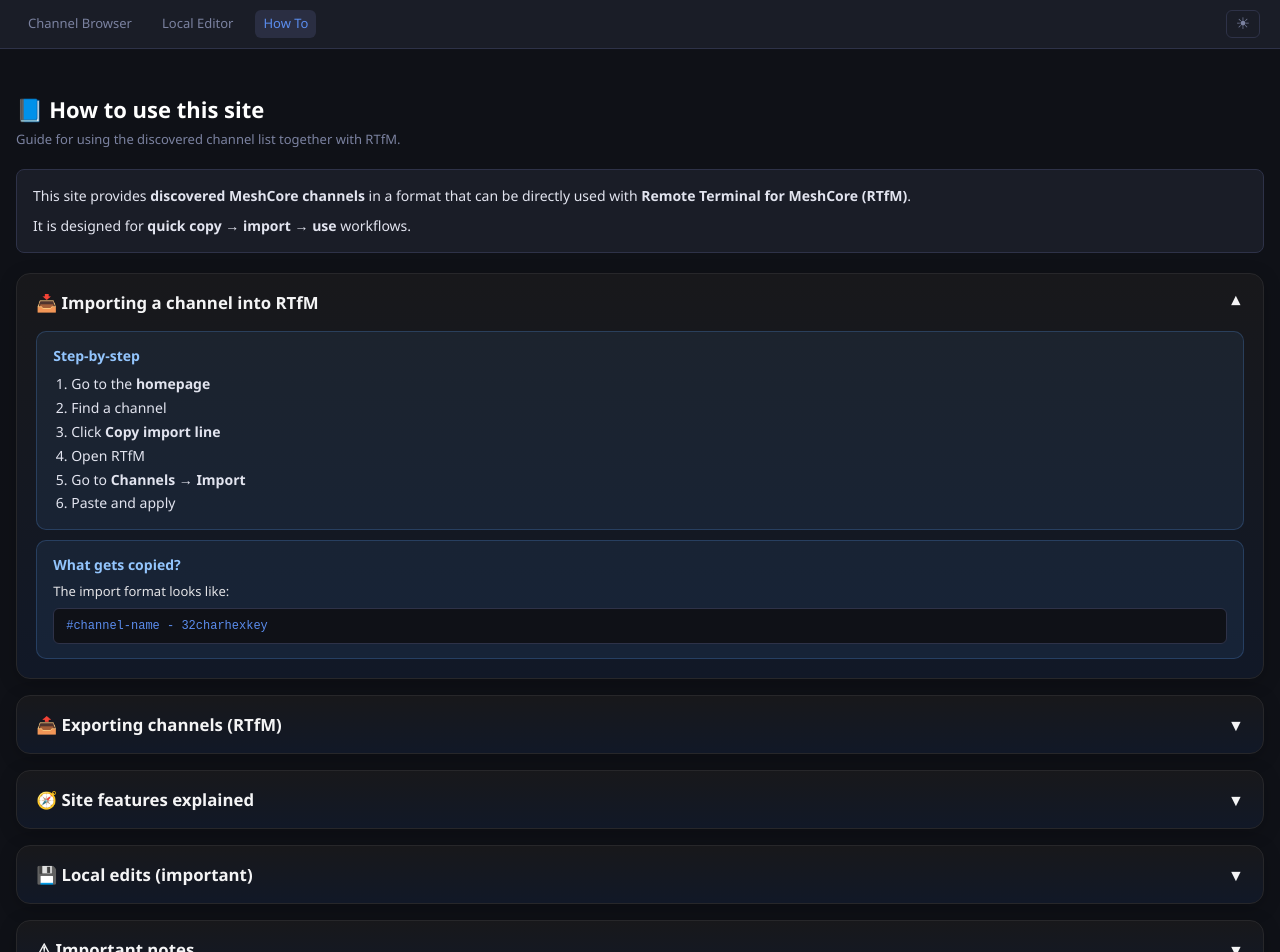
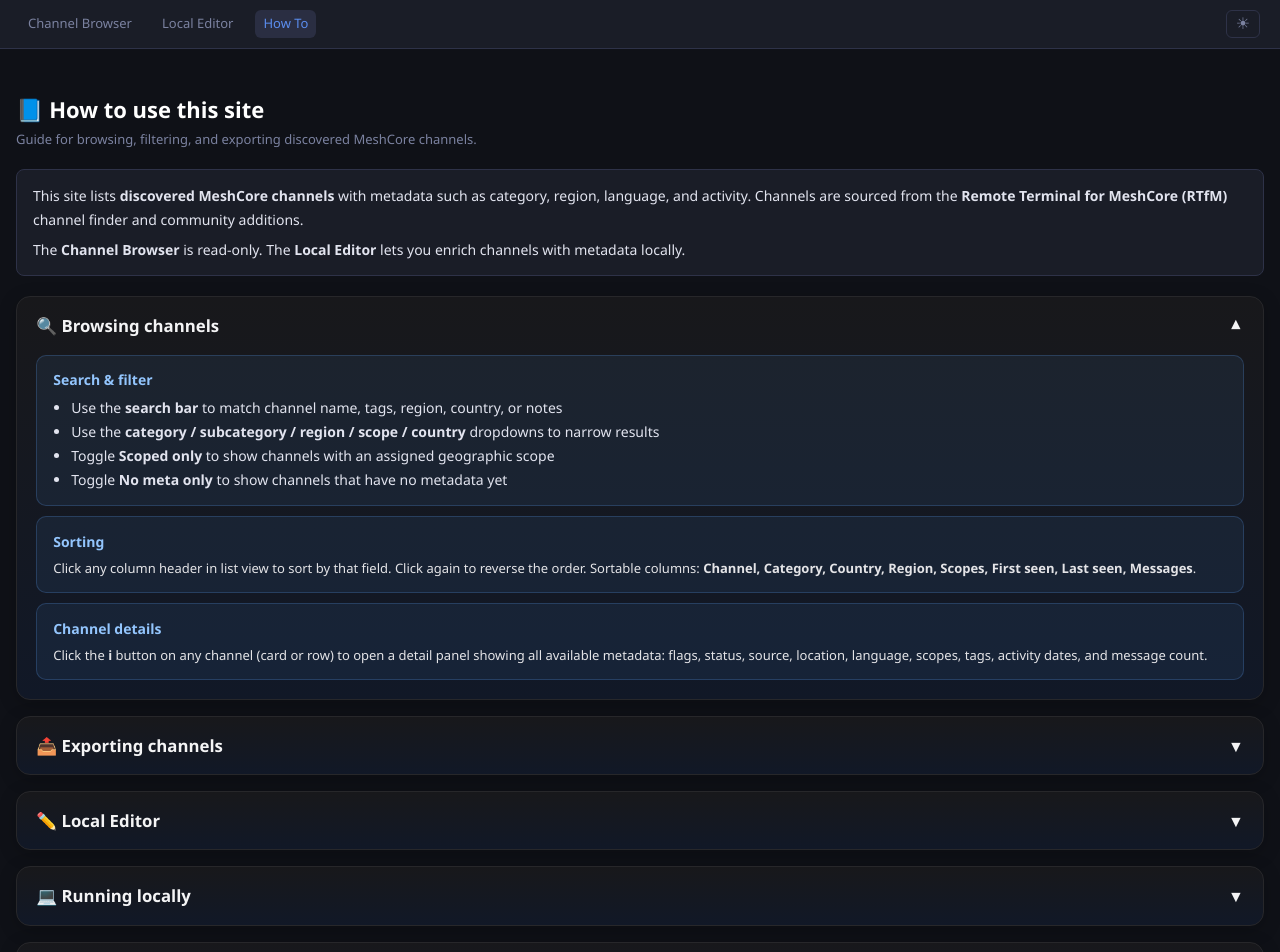
Before and after one commit to Elektr0Vodka/meshcore-nl-discovered-channels, a React (Vite) app: page /#/how-to in a window 1280 px wide. Shown: the top 952 px of the page. Built offline with nearby package versions, Linux system fonts and the light colour scheme.

Commit message:
docs: rewrite HowToPage and README to reflect current state; add local setup guide

```diff
--- a/src/pages/HowToPage.tsx
+++ b/src/pages/HowToPage.tsx
@@ -7,118 +7,229 @@
       <div className="page">
         <div className="header">
           <h1>📘 How to use this site</h1>
-        <p>Guide for using the discovered channel list together with RTfM.</p>
+          <p>Guide for browsing, filtering, and exporting discovered MeshCore channels.</p>
         </div>
 
         <div className="how-to-intro">
           <p>
-          This site provides <strong>discovered MeshCore channels</strong> in a format that can be
-          directly used with <strong>Remote Terminal for MeshCore (RTfM)</strong>.
+            This site lists <strong>discovered MeshCore channels</strong> with metadata such as
+            category, region, language, and activity. Channels are sourced from the{' '}
+            <strong>Remote Terminal for MeshCore (RTfM)</strong> channel finder and community
+            additions.
           </p>
           <p style={{ marginTop: 6 }}>
-          It is designed for <strong>quick copy → import → use</strong> workflows.
+            The <strong>Channel Browser</strong> is read-only. The{' '}
+            <strong>Local Editor</strong> lets you enrich channels with metadata locally.
           </p>
         </div>
 
+        {/* ── Channel Browser ──────────────────────────────────────────────── */}
         <details className="info-panel" open>
           <summary>
-          <span>📥 Importing a channel into RTfM</span>
+            <span>🔍 Browsing channels</span>
             <span className="arrow">▼</span>
           </summary>
           <div className="info-panel-body">
             <div className="info-box">
-            <h4 style={{ color: '#93c5fd' }}>Step-by-step</h4>
-            <ol style={{ marginTop: 6, paddingLeft: 18, lineHeight: 1.7 }}>
-              <li>Go to the <strong>homepage</strong></li>
-              <li>Find a channel</li>
-              <li>Click <strong>Copy import line</strong></li>
-              <li>Open RTfM</li>
-              <li>Go to <strong>Channels → Import</strong></li>
-              <li>Paste and apply</li>
-            </ol>
-          </div>
-          <div className="info-box">
-            <h4 style={{ color: '#93c5fd' }}>What gets copied?</h4>
-            <p>The import format looks like:</p>
-            <pre>#channel-name - 32charhexkey</pre>
-          </div>
-        </div>
-      </details>
-
-      <details className="info-panel">
-        <summary>
-          <span>📤 Exporting channels (RTfM)</span>
-          <span className="arrow">▼</span>
-        </summary>
-        <div className="info-panel-body">
-          <div className="info-box">
-            <h4 style={{ color: '#93c5fd' }}>Export from RTfM</h4>
-            <ol style={{ marginTop: 6, paddingLeft: 18, lineHeight: 1.7 }}>
-              <li>Select your channels</li>
-              <li>Click <strong>Export</strong></li>
-              <li>Save or copy the output</li>
-            </ol>
-          </div>
-          <div className="info-box warn">
-            <p>Exported data can be re-imported here or shared with others.</p>
-          </div>
-        </div>
-      </details>
-
-      <details className="info-panel">
-        <summary>
-          <span>🧭 Site features explained</span>
-          <span className="arrow">▼</span>
-        </summary>
-        <div className="info-panel-body">
-          <div className="info-box">
-            <h4 style={{ color: '#93c5fd' }}>Channel actions</h4>
+              <h4 style={{ color: '#93c5fd' }}>Search &amp; filter</h4>
               <ul style={{ marginTop: 6, paddingLeft: 18, lineHeight: 1.7 }}>
-              <li><strong>Copy name</strong> → copies channel name only</li>
-              <li><strong>Copy import line</strong> → ready for RTfM</li>
-              <li><strong>Edit / Add info</strong> → add metadata locally</li>
+                <li>Use the <strong>search bar</strong> to match channel name, tags, region, country, or notes</li>
+                <li>Use the <strong>category / subcategory / region / scope / country</strong> dropdowns to narrow results</li>
+                <li>Toggle <strong>Scoped only</strong> to show channels with an assigned geographic scope</li>
+                <li>Toggle <strong>No meta only</strong> to show channels that have no metadata yet</li>
               </ul>
             </div>
             <div className="info-box">
-            <h4 style={{ color: '#93c5fd' }}>Filters &amp; search</h4>
-            <ul style={{ marginTop: 6, paddingLeft: 18, lineHeight: 1.7 }}>
-              <li>Search by name, tags, region or notes</li>
-              <li>Filter by category, region, country</li>
-              <li>Toggle scoped / no metadata</li>
-            </ul>
+              <h4 style={{ color: '#93c5fd' }}>Sorting</h4>
+              <p>
+                Click any column header in list view to sort by that field.
+                Click again to reverse the order.
+                Sortable columns: <strong>Channel, Category, Country, Region, Scopes, First seen, Last seen, Messages</strong>.
+              </p>
             </div>
             <div className="info-box">
-            <h4 style={{ color: '#93c5fd' }}>Export options</h4>
-            <ul style={{ marginTop: 6, paddingLeft: 18, lineHeight: 1.7 }}>
-              <li><strong>Download JSON</strong> → filtered dataset</li>
-              <li><strong>Export RTfM</strong> → ready import file</li>
-              <li><strong>Export TXT</strong> → names only</li>
-              <li><strong>Selection export</strong> → export only selected channels</li>
-            </ul>
-          </div>
-        </div>
-      </details>
-
-      <details className="info-panel">
-        <summary>
-          <span>💾 Local edits (important)</span>
-          <span className="arrow">▼</span>
-        </summary>
-        <div className="info-panel-body">
-          <div className="info-box warn">
+              <h4 style={{ color: '#93c5fd' }}>Channel details</h4>
               <p>
-              Edits made on this site are stored <strong>only in your browser (localStorage)</strong>.
-            </p>
-          </div>
-          <div className="info-box danger">
-            <p>⚠ If you refresh or switch devices, your edits may be lost.</p>
-            <p style={{ marginTop: 6 }}>
-              Always use <strong>Export metadata</strong> to back up your changes.
+                Click the <strong>ℹ</strong> button on any channel (card or row) to open a detail
+                panel showing all available metadata: flags, status, source, location, language,
+                scopes, tags, activity dates, and message count.
               </p>
             </div>
           </div>
         </details>
 
+        {/* ── Exporting ────────────────────────────────────────────────────── */}
+        <details className="info-panel">
+          <summary>
+            <span>📤 Exporting channels</span>
+            <span className="arrow">▼</span>
+          </summary>
+          <div className="info-panel-body">
+            <div className="info-box">
+              <h4 style={{ color: '#93c5fd' }}>Export formats (Editor page)</h4>
+              <ul style={{ marginTop: 6, paddingLeft: 18, lineHeight: 1.7 }}>
+                <li><strong>⬇ JSON</strong> — full metadata export, compatible with the channels.json schema</li>
+                <li><strong>⬇ TXT</strong> — channel names only, one per line</li>
+                <li><strong>⬇ RTfM</strong> — <code>#channel-name - hexkey</code> format, ready to import into RTfM</li>
+              </ul>
+            </div>
+            <div className="info-box">
+              <h4 style={{ color: '#93c5fd' }}>Selection export</h4>
+              <p>
+                Check the boxes next to channels you want, then use the export buttons — they will
+                automatically export only the selected channels. The count shown on the button
+                confirms how many will be included.
+              </p>
+            </div>
+            <div className="info-box">
+              <h4 style={{ color: '#93c5fd' }}>Importing into RTfM</h4>
+              <ol style={{ marginTop: 6, paddingLeft: 18, lineHeight: 1.7 }}>
+                <li>Export as <strong>RTfM</strong> format from the editor page</li>
+                <li>Open RTfM</li>
+                <li>Go to <strong>Channels → Import</strong></li>
+                <li>Paste or load the exported file and apply</li>
+              </ol>
+            </div>
+          </div>
+        </details>
+
+        {/* ── Local Editor ─────────────────────────────────────────────────── */}
+        <details className="info-panel">
+          <summary>
+            <span>✏️ Local Editor</span>
+            <span className="arrow">▼</span>
+          </summary>
+          <div className="info-panel-body">
+            <div className="info-box">
+              <h4 style={{ color: '#93c5fd' }}>What the editor does</h4>
+              <p>
+                The <strong>Local Editor</strong> page lets you add or correct metadata for any
+                channel — category, region, country, language, scopes, tags, notes, and more.
+                Edits are saved in your browser and overlaid on top of the published data.
+              </p>
+            </div>
+            <div className="info-box warn">
+              <h4>Local storage only</h4>
+              <p>
+                Edits are stored in <strong>your browser's localStorage</strong>. They are not
+                uploaded anywhere. Clearing browser data or switching devices will lose them.
+                Use <strong>Export metadata</strong> regularly to back up your changes.
+              </p>
+            </div>
+            <div className="info-box">
+              <h4 style={{ color: '#93c5fd' }}>Server mode</h4>
+              <p>
+                If you run the project locally with <code>npm run server</code>, the editor
+                can write changes directly to <code>docs/data/channels.json</code> instead of
+                localStorage. See the <strong>Running locally</strong> section below.
+              </p>
+            </div>
+          </div>
+        </details>
+
+        {/* ── Running locally ──────────────────────────────────────────────── */}
+        <details className="info-panel">
+          <summary>
+            <span>💻 Running locally</span>
+            <span className="arrow">▼</span>
+          </summary>
+          <div className="info-panel-body">
+            <div className="info-box">
+              <h4 style={{ color: '#93c5fd' }}>Requirements</h4>
+              <ul style={{ marginTop: 6, paddingLeft: 18, lineHeight: 1.7 }}>
+                <li><strong>Node.js</strong> 18 or newer</li>
+                <li><strong>npm</strong> 9 or newer</li>
+                <li>Git</li>
+              </ul>
+            </div>
+            <div className="info-box">
+              <h4 style={{ color: '#93c5fd' }}>Clone &amp; install</h4>
+              <pre>{`git clone https://github.com/Elektr0Vodka/meshcore-nl-discovered-channels.git
+cd meshcore-nl-discovered-channels
+npm install`}</pre>
+            </div>
+            <div className="info-box">
+              <h4 style={{ color: '#93c5fd' }}>Development server</h4>
+              <pre>{`npm run dev`}</pre>
+              <p style={{ marginTop: 6 }}>
+                Opens the site at <strong>http://localhost:5173</strong> with hot reload.
+                The editor page saves to localStorage in this mode.
+              </p>
+            </div>
+            <div className="info-box">
+              <h4 style={{ color: '#93c5fd' }}>API server (editor write-back)</h4>
+              <pre>{`npm run server`}</pre>
+              <p style={{ marginTop: 6 }}>
+                Starts a local API server on <strong>port 8080</strong>. When running alongside{' '}
+                <code>npm run dev</code>, the editor detects the server and writes changes
+                directly to <code>docs/data/channels.json</code> instead of localStorage.
+              </p>
+            </div>
+            <div className="info-box">
+              <h4 style={{ color: '#93c5fd' }}>Production build</h4>
+              <pre>{`npm run build`}</pre>
+              <p style={{ marginTop: 6 }}>
+                Outputs the static site to <code>docs/</code>, ready to be served from
+                GitHub Pages or any static host.
+              </p>
+            </div>
+          </div>
+        </details>
+
+        {/* ── Contributing ─────────────────────────────────────────────────── */}
+        <details className="info-panel">
+          <summary>
+            <span>🤝 Contributing</span>
+            <span className="arrow">▼</span>
+          </summary>
+          <div className="info-panel-body">
+            <div className="info-box">
+              <h4 style={{ color: '#93c5fd' }}>How to contribute</h4>
+              <p>
+                Contributions are welcome via{' '}
+                <a
+                  href="https://github.com/Elektr0Vodka/meshcore-nl-discovered-channels/issues"
+                  target="_blank"
+                  rel="noopener noreferrer"
+                >
+                  GitHub Issues
+                </a>{' '}
+                or pull requests. You can help by:
+              </p>
+              <ul style={{ marginTop: 6, paddingLeft: 18, lineHeight: 1.7 }}>
+                <li>Adding newly discovered channels to <code>docs/data/channels.json</code></li>
+                <li>Correcting or enriching metadata (category, region, scopes, etc.)</li>
+                <li>Reporting duplicate, renamed, or inactive channels</li>
+                <li>Improving site features or fixing bugs</li>
+              </ul>
+            </div>
+            <div className="info-box">
+              <h4 style={{ color: '#93c5fd' }}>channels.json schema</h4>
+              <p>
+                The data file is an array of channel objects. Each entry uses the following
+                key fields:
+              </p>
+              <pre>{`{
+  "channel": "#channel-name",
+  "channel_hash": "32charhexkey",
+  "category": "Regional",
+  "subcategory": "City",
+  "country": "Netherlands",
+  "region": "Noord-Holland",
+  "language": ["NL"],
+  "scopes": ["nl", "nl-nh"],
+  "status": "active",
+  "source": "radio",
+  "verified": false,
+  "recommended": false,
+  "tags": [],
+  "notes": ""
+}`}</pre>
+            </div>
+          </div>
+        </details>
+
+        {/* ── Notes ────────────────────────────────────────────────────────── */}
         <details className="info-panel">
           <summary>
             <span>⚠ Important notes</span>
@@ -127,15 +238,21 @@
           <div className="info-panel-body">
             <div className="info-box">
               <ul style={{ paddingLeft: 18, lineHeight: 1.7 }}>
-              <li>This is not a live scanner</li>
-              <li>Channels may be outdated or inactive</li>
-              <li>Some channels require matching settings</li>
+                <li>This is <strong>not a live scanner</strong> — data is updated manually</li>
+                <li>Channels may be outdated, inactive, or renamed</li>
+                <li>Some channels require matching radio settings to join</li>
+                <li>Only publicly discoverable channels are listed</li>
               </ul>
             </div>
           </div>
         </details>
+
         <footer className="site-footer">
-          <a href="https://github.com/Elektr0Vodka/meshcore-nl-discovered-channels" target="_blank" rel="noopener noreferrer">
+          <a
+            href="https://github.com/Elektr0Vodka/meshcore-nl-discovered-channels"
+            target="_blank"
+            rel="noopener noreferrer"
+          >
             ElektroVodka
           </a>
           {' '}&mdash; Community channel list for MeshCore NL - 2026
```
Also changed, not shown: 3 other files (tests, documents, lock files or other folders). Lines whose indentation alone changed are shown as unchanged.
